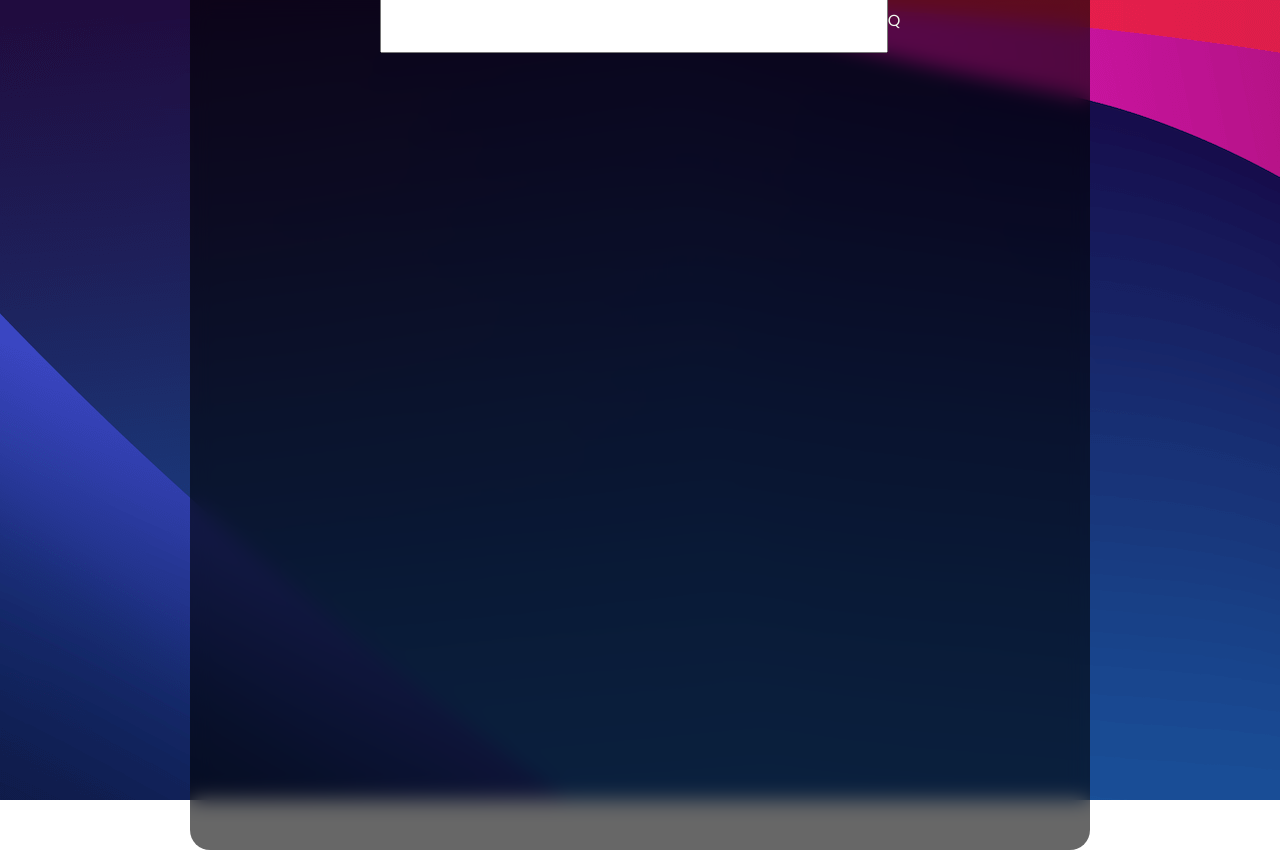
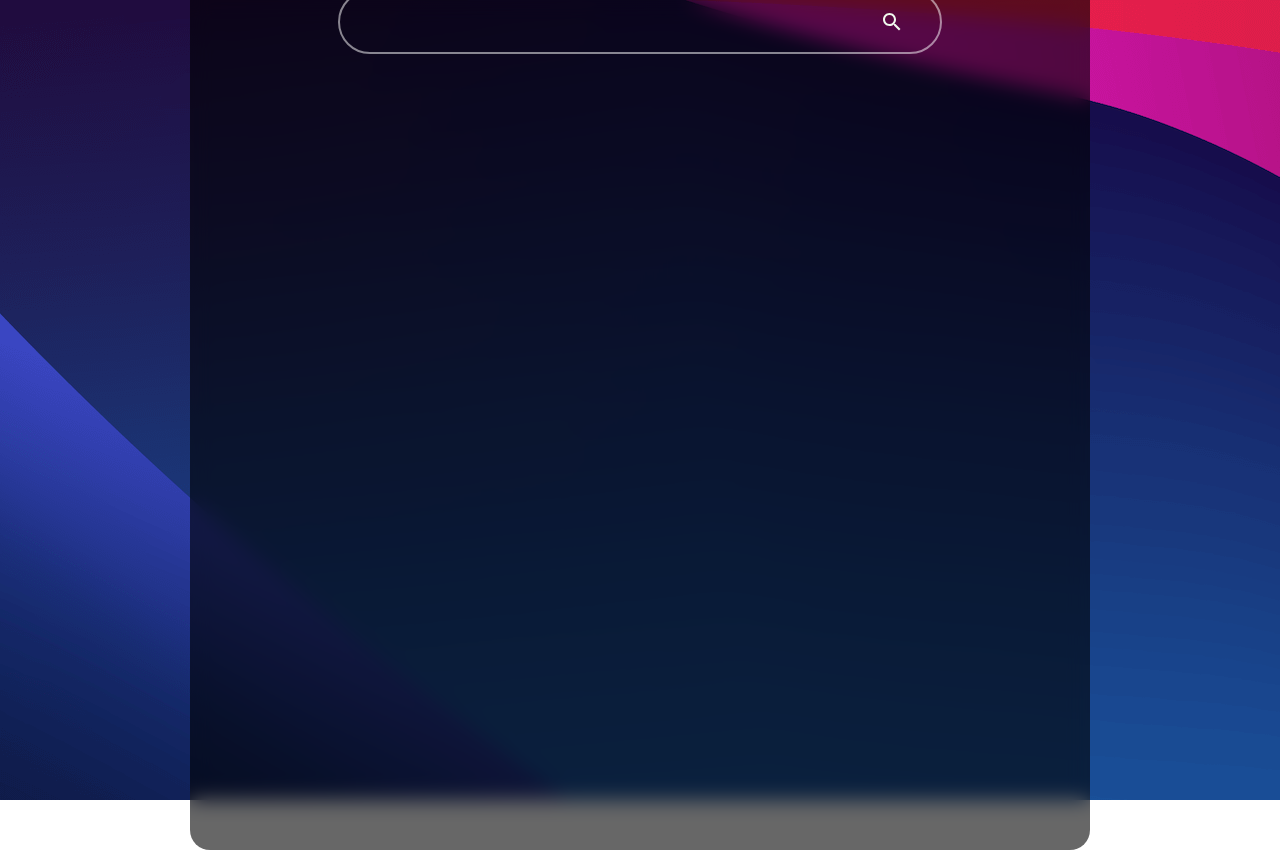
Before and after one commit to alessandrojuza/ontherocks-react, a React (Create React App) app: page / in a window 1280 px wide. Built offline with nearby package versions, Linux system fonts and the light colour scheme.

Commit message:
Added search bar

```diff
--- a/package.json
+++ b/package.json
@@ -3,6 +3,10 @@
   "version": "0.1.0",
   "private": true,
   "dependencies": {
+    "@emotion/react": "^11.8.2",
+    "@emotion/styled": "^11.8.1",
+    "@mui/icons-material": "^5.5.1",
+    "@mui/material": "^5.5.2",
     "@testing-library/jest-dom": "^5.16.2",
     "@testing-library/react": "^12.1.4",
     "@testing-library/user-event": "^13.5.0",
--- a/src/App.js
+++ b/src/App.js
@@ -1,4 +1,5 @@
 import "./App.scss";
+import SearchIcon from "@mui/icons-material/Search";
 
 function App() {
   return (
@@ -8,7 +9,7 @@ function App() {
           <div className="logo-container"></div>
           <div className="search-bar">
             <input type="text" className="search-bar-input" />
-            <p>Q</p>
+            <SearchIcon className="search-icon" />
           </div>
         </div>
         <div className="result-container"></div>
--- a/src/App.scss
+++ b/src/App.scss
@@ -39,9 +39,33 @@
         height: 60px;
         width: 600px;
 
+        background: transparent;
+        border: 2px solid rgba(255, 255, 255, 0.514);
+        border-radius: 150px;
+
         .search-bar-input {
-          height: 60px;
+          height: 50px;
           width: 500px;
+
+          text-align: center;
+          font-size: 20pt;
+
+          color: white;
+          background: transparent;
+          border: none;
+
+          &:focus {
+            outline: none;
+          }
+        }
+
+        .search-icon {
+          transition: color 0.5s;
+
+          &:hover {
+            cursor: pointer;
+            color: rgba(255, 255, 255, 0.74);
+          }
         }
       }
     }
```
Also changed, not shown: 1 other file (tests, documents, lock files or other folders).
